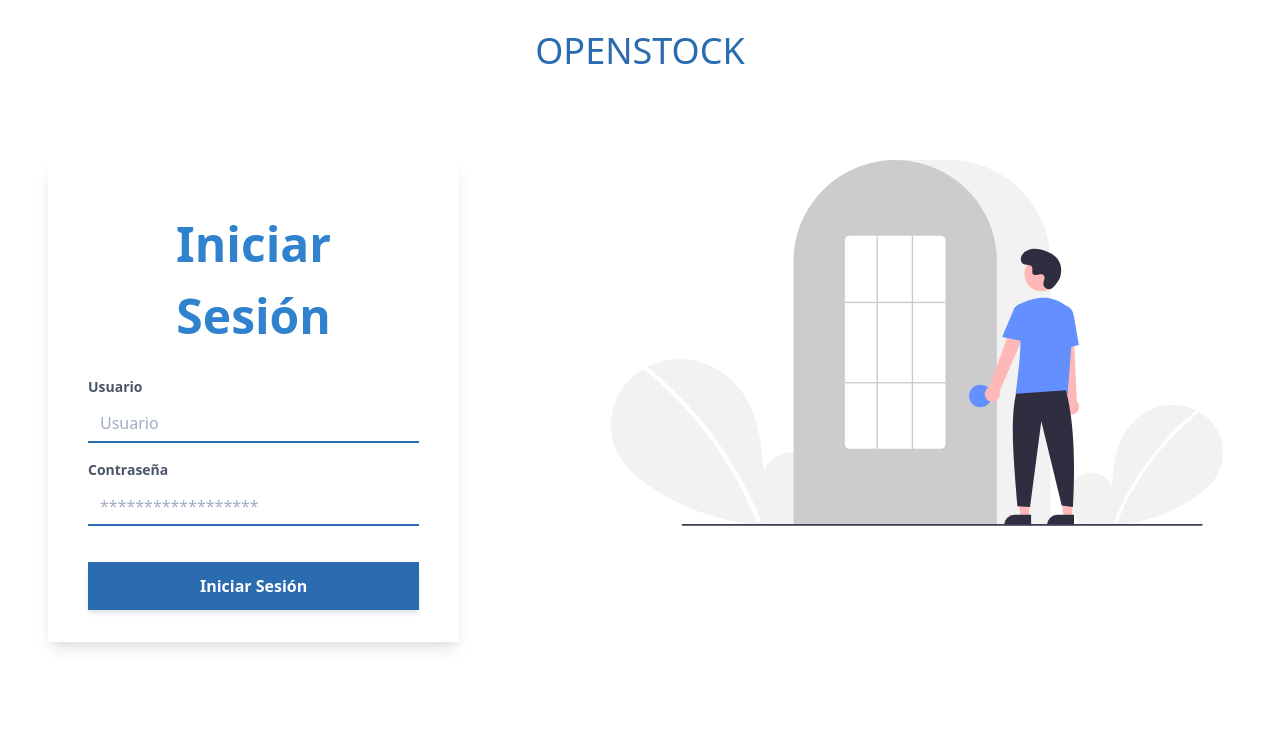
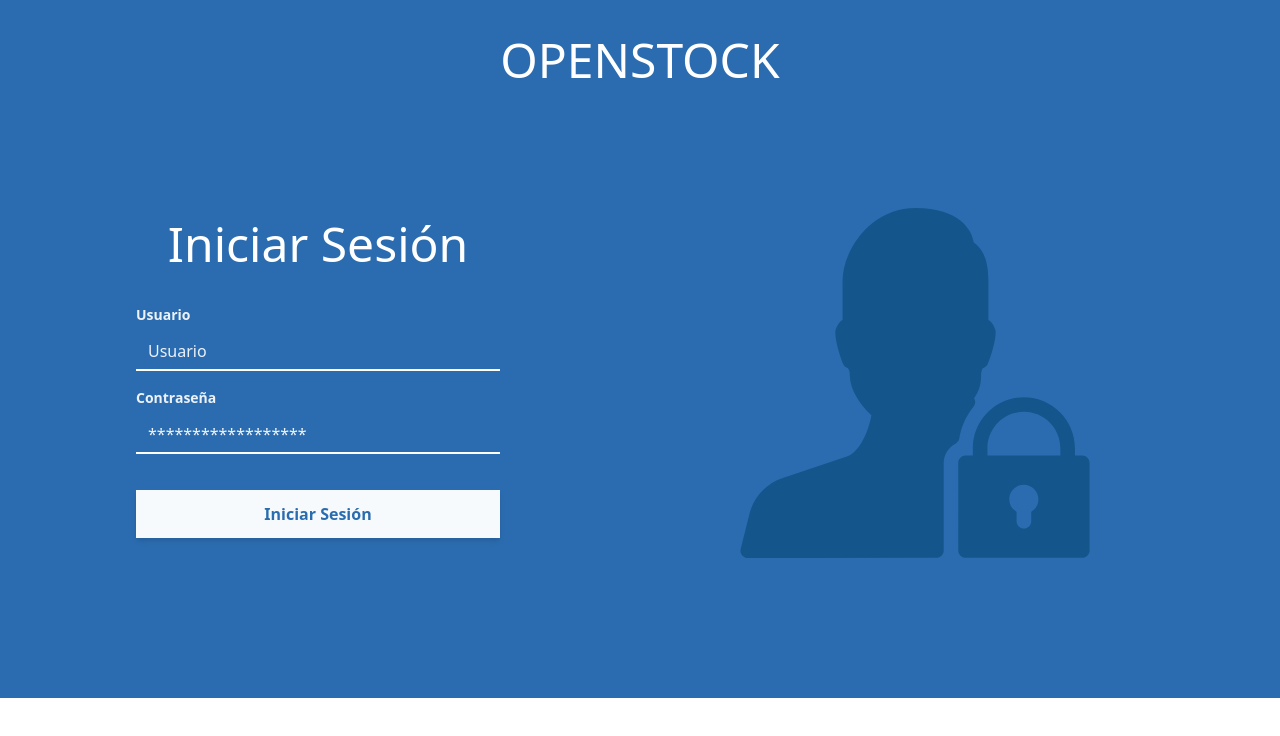
Before and after one commit to juanQuiroz/frontEnd-OpenStock, a React (Create React App) app: page / in a window 1280 px wide. Shown: the top 736 px of the page. Built offline with nearby package versions, Linux system fonts and the light colour scheme; no server answers.

Commit message:
add - Kardex view

```diff
--- a/public/index.html
+++ b/public/index.html
@@ -1,5 +1,5 @@
 <!DOCTYPE html>
-<html lang="en">
+<html lang="es">
   <head>
     <meta charset="utf-8" />
     <link rel="icon" href="%PUBLIC_URL%/favicon.ico" />
@@ -24,7 +24,7 @@
       work correctly both with client-side routing and a non-root public URL.
       Learn how to configure a non-root public URL by running `npm run build`.
     -->
-    <title>React App</title>
+    <title>OpenStock</title>
   </head>
   <body>
     <noscript>You need to enable JavaScript to run this app.</noscript>
--- a/src/App.js
+++ b/src/App.js
@@ -9,6 +9,7 @@ import Productos from "./components/productos/Productos";
 import Nosotros from "./components/nosotros/Nosotros";
 import Movimientos from "./components/movimientos/Movimientos";
 import Login from "./components/auth/Login";
+import Kardex from "./components/kardex/Kardex";
 
 function App() {
   return (
@@ -18,7 +19,7 @@ function App() {
           <Switch>
             <Route exact path="/" component={Login} />
             <Route exact path="/productos" component={Productos} />
-            <Route exact path="/productos" component={Productos} />
+            <Route exact path="/kardex" component={Kardex} />
             <Route exact path="/nosotros" component={Nosotros} />
             <Route exact path="/movimientos" component={Movimientos} />
           </Switch>
--- a/src/components/auth/Login.js
+++ b/src/components/auth/Login.js
@@ -1,31 +1,32 @@
-import React, { Fragment } from "react";
+import React from "react";
 import imgLogin from "../../assets/img/imgLogin.svg";
+import { Link } from "react-router-dom";
 
 const Login = props => {
   return (
-    <Fragment className="bg-blue-600">
+    <div className="bg-blue-700">
       <div className="w-full h-20">
         <div className="flex justify-between items-center mx-5">
-          <h1 className="flex-1 text-center text-4xl mt-6 font-light text-blue-700">
+          <h1 className="flex-1 text-center text-5xl mt-6 font-light text-white">
             OPENSTOCK
           </h1>
         </div>
       </div>
-      <div className="grid grid-cols-5 gap-2 h-full">
-        <div className="col-span-2">
-          <form className="bg-white shadow-lg mx-12 mt-20 px-10 pt-6 pb-8 mb-4">
-            <h1 className="font-semibold text-5xl text-center p-6 text-blue-600">
+      <div className="grid grid-cols-4 gap-2 h-full">
+        <div className="col-span-2 h-full px-12">
+          <form className="mx-12 mt-20 px-10 pt-6 pb-8 mb-32">
+            <h1 className="font-thin text-5xl text-center p-6 text-white">
               Iniciar Sesión
             </h1>
             <div className="mb-4">
               <label
-                className="block text-gray-700 text-sm font-bold mb-2"
+                className="block text-gray-200 text-sm font-bold mb-2"
                 htmlFor="usuario"
               >
                 Usuario
               </label>
               <input
-                className=" appearance-none border-b-2 border-blue-700  w-full py-2 px-3 text-gray-700 leading-tight focus:outline-none"
+                className="bg-blue-700 placeholder-gray-200 appearance-none border-b-2 border-white  w-full py-2 px-3 text-gray-100 leading-tight focus:outline-none"
                 id="usuario"
                 type="text"
                 placeholder="Usuario"
@@ -34,13 +35,13 @@ const Login = props => {
             </div>
             <div className="mb-6">
               <label
-                className="block text-gray-700 text-sm font-bold mb-2"
+                className="block text-gray-200 text-sm font-bold mb-2"
                 htmlFor="contraseña"
               >
                 Contraseña
               </label>
               <input
-                className="  appearance-none border-b-2 border-blue-700  w-full py-2 px-3 text-gray-700 mb-3 leading-tight focus:outline-none "
+                className=" bg-blue-700 placeholder-gray-200 appearance-none border-b-2 border-white  w-full py-2 px-3 text-gray-100 mb-3 leading-tight focus:outline-none "
                 id="password"
                 type="password"
                 placeholder="******************"
@@ -48,20 +49,22 @@ const Login = props => {
               />
             </div>
             <div className="flex items-center justify-between">
-              <button
-                className="shadow-md w-full h-12 bg-blue-700 hover:bg-blue-800 text-white font-bold py-2 px-4  focus:outline-none focus:shadow-outline  "
-                type="submit"
-              >
-                Iniciar Sesión
-              </button>
+              <Link to="/productos" className="w-full">
+                <button
+                  className="shadow-md w-full h-12 bg-gray-100 hover:bg-gray-200 text-blue-700 text-md font-bold py-2 px-4  focus:outline-none focus:shadow-outline  "
+                  type="submit"
+                >
+                  Iniciar Sesión
+                </button>
+              </Link>
             </div>
           </form>
         </div>
-        <div className="col-span-3">
-          <img className="mx-24 my-6 mt-20" src={imgLogin} width="80%" alt="" />
+        <div className="col-span-2">
+          <img className="mx-24 my-6 mt-32" src={imgLogin} width="55%" alt="" />
         </div>
       </div>
-    </Fragment>
+    </div>
   );
 };
 
--- /dev/null
+++ b/src/components/kardex/Kardex.js
@@ -0,0 +1,75 @@
+import React from "react";
+import Navbar from "../layouts/Navbar";
+
+const Kardex = () => {
+  return (
+    <div>
+      <Navbar />
+      <div className="px-4 pb-4">
+        <table className="shadow text-xs table-auto bg-white rounded-md mt-2 w-full">
+          <thead>
+            <tr className="bg-gray-600 rounded-md text-white">
+              <th className="px-4 py-2  border-white border-2" rowspan="2">
+                Fecha
+              </th>
+              <th className="px-4 py-2  border-white border-2" rowspan="2">
+                Movimiento
+              </th>
+              <th className="px-4 py-2  border-white border-2" rowspan="2">
+                Descripción
+              </th>
+              <th className="px-4 py-2  border-white border-2" rowspan="2">
+                N° Factura
+              </th>
+              <th className="px-4 py-2 border-white border-2" colSpan="3">
+                Entradas al inventario
+              </th>
+              <th className="px-4 py-2  border-white border-2" colSpan="3">
+                Salidas inventario
+              </th>
+              <th className="px-4 py-2  border-white border-2" colSpan="3">
+                Saldo inventario
+              </th>
+            </tr>
+            <tr className="bg-gray-600 rounded-md text-white">
+              <th className="px-4 py-2  border-white border-2">Cantidad</th>
+              <th className="px-4 py-2  border-white border-2">
+                Costo unitario
+              </th>
+              <th className="px-4 py-2  border-white border-2">Precio total</th>
+              <th className="px-4 py-2  border-white border-2">Cantidad</th>
+              <th className="px-4 py-2  border-white border-2">
+                Costo unitario
+              </th>
+              <th className="px-4 py-2  border-white border-2">Precio total</th>
+              <th className="px-4 py-2  border-white border-2">Cantidad</th>
+              <th className="px-4 py-2  border-white border-2">
+                Costo unitario
+              </th>
+              <th className="px-4 py-2  border-white border-2">Precio total</th>
+            </tr>
+          </thead>
+          <tbody>
+            <tr>
+              <td className="border px-4 py-2">21/11/2020</td>
+              <td className="border px-4 py-2">venta</td>
+              <td className="border px-4 py-2">venta de mercaderia</td>
+              <td className="border px-4 py-2">EB01-252</td>
+              <td className="border px-4 py-2"></td>
+              <td className="border px-4 py-2"></td>
+              <td className="border px-4 py-2"></td>
+              <td className="border px-4 py-2">12</td>
+              <td className="border px-4 py-2">0.6</td>
+              <td className="border px-4 py-2">7.18</td>
+              <td className="border px-4 py-2"></td>
+              <td className="border px-4 py-2">0.6</td>
+              <td className="border px-4 py-2"></td>
+            </tr>
+          </tbody>
+        </table>
+      </div>
+    </div>
+  );
+};
+
+export default Kardex;
--- a/src/components/layouts/Navbar.js
+++ b/src/components/layouts/Navbar.js
@@ -7,9 +7,12 @@ const Navbar = () => {
     <nav className="flex items-center justify-between flex-wrap shadow fondo-nav px-6 h-16 border-b-2 border-blue-700">
       <div className="flex items-center flex-shrink-0 text-black mr-6 ">
         <div className="ml-2 flex flex-col">
-          <span className="font-bold text-lg tracking-tight text-blue-800">
-            OPENSTOCK
-          </span>
+          <Link to="/productos">
+            {" "}
+            <span className="font-bold text-lg tracking-tight text-blue-800">
+              OPENSTOCK
+            </span>
+          </Link>
         </div>
       </div>
       <div className="flex h-full">
@@ -26,7 +29,7 @@ const Navbar = () => {
           <span className="font-hairline text-xl mt-2">Movimientos</span>
         </Link>
         <Link
-          to="/principal"
+          to="/kardex"
           className="hover:bg-gray-600 hover:shadow-md hover:text-white text-gray-800 font-bold ml-2 py-2 pl-4 mr-2 pr-4 h-full inline-flex"
         >
           <span className="font-hairline text-xl mt-2">Kardex</span>
--- a/src/components/movimientos/Movimientos.js
+++ b/src/components/movimientos/Movimientos.js
@@ -1,6 +1,7 @@
 import React, { Fragment, useContext } from "react";
 import useExample from "../../hooks/product/example";
 import Navbar from "../../components/layouts/Navbar";
+import { Link } from "react-router-dom";
 
 const Movimientos = () => {
   return (
@@ -29,12 +30,14 @@ const Movimientos = () => {
               >
                 Buscar
               </button>
-              <button
-                className="rounded-none w-auto bg-blue-700 hover:bg-blue-800 text-white font-bold py-1  mt-6  focus:outline-none focus:shadow-outline "
-                type="submit"
-              >
-                Nuevo producto
-              </button>
+              <Link to="/productos" className="w-full">
+                <button
+                  className="rounded-none w-full bg-blue-700 hover:bg-blue-800 text-white font-bold py-2   mt-6  focus:outline-none focus:shadow-outline "
+                  type="submit"
+                >
+                  Nuevo producto
+                </button>
+              </Link>
             </div>
           </form>
           <div className="mt-2 grid grid-cols-5 gap-2">
```
Also changed, not shown: src/assets/img/imgLogin.svg.
